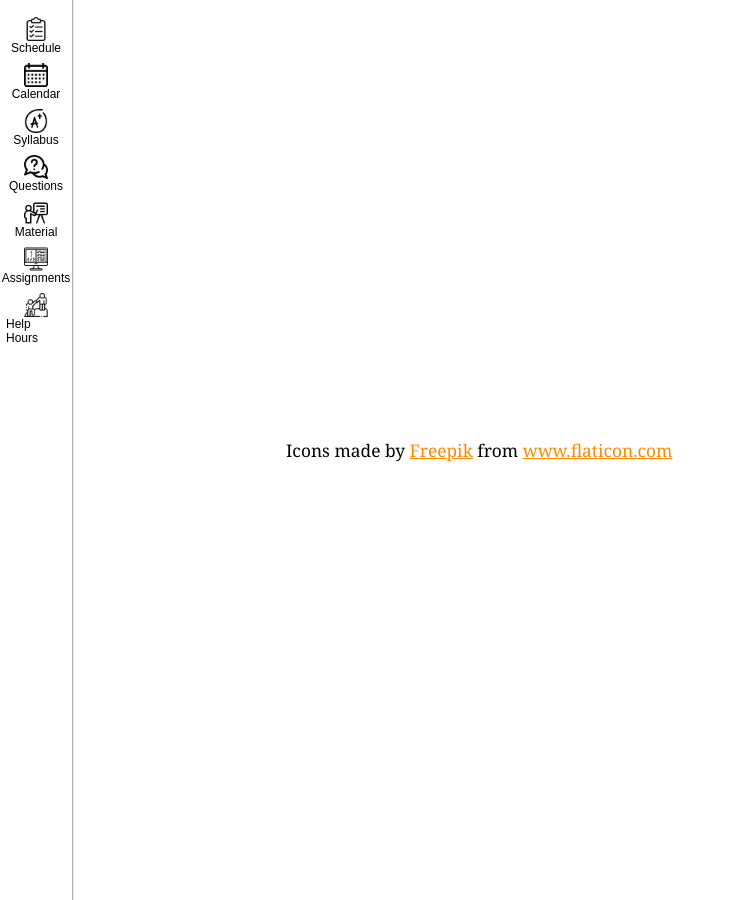
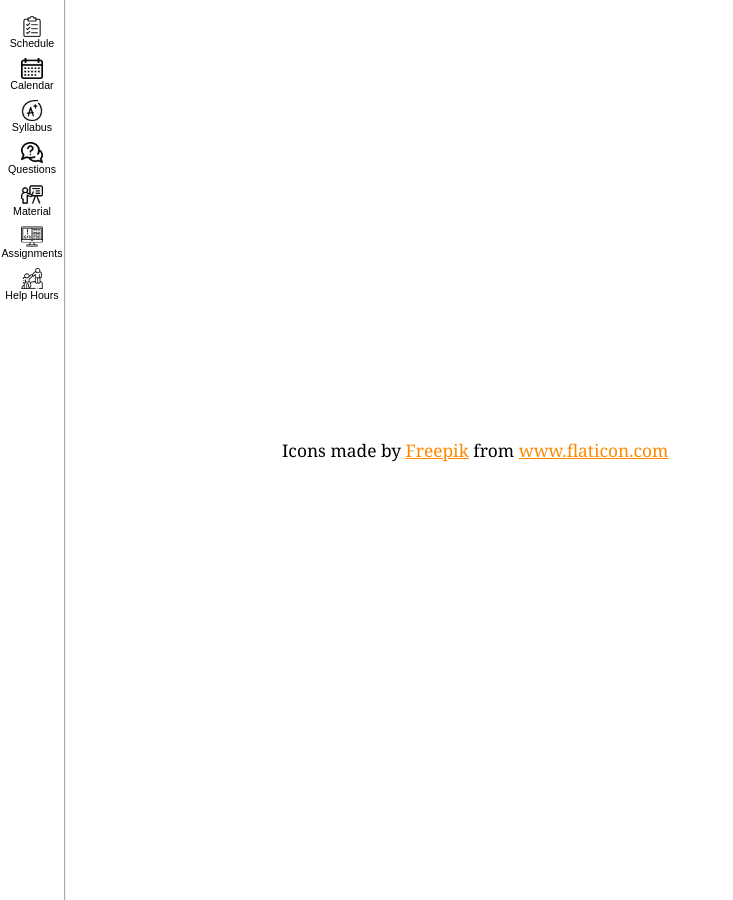
Before and after one commit to ucsd-cse11-w22/ucsd-cse11-w22.github.io, a Jekyll site: the page built from credits.md, in a window 1280 px wide. Shown: the whole page, without its empty margins (0-733 px from the left). Built offline with Jekyll 4.4.1, drawn with Linux system fonts in a browser that asks for light colours.

Commit message:
Update with-sidebar.css

```diff
--- a/css/with-sidebar.css
+++ b/css/with-sidebar.css
@@ -10,7 +10,7 @@ html, body {
 
 .sidebar {
     padding-top: 1em;
-    font-size: 9pt;
+    font-size: 8pt;
     width: 6em;
     background-color: white;
     box-shadow: 1px 0px 1px #aaaaaa;
```
